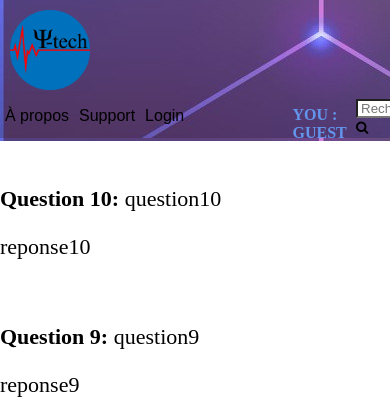
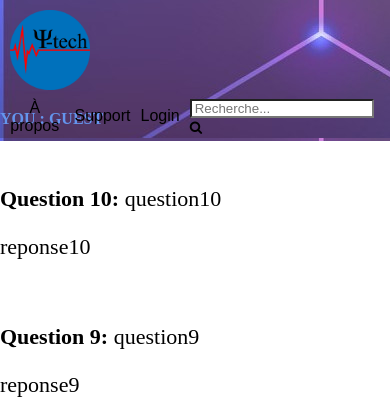
Before and after one commit to KynZix/Projet-APP-, a PHP site: page /FAQ.php in a window 390 px wide; the page is wider, and only the part inside the window is pictured. Shown: the top 420 px of that part. Run offline with PHP 8.4, Linux system fonts and the light colour scheme; data comes from the database, SQL or seed files in the repository.

Commit message:
Add files via upload

```diff
--- a/APP/CSS/header.css
+++ b/APP/CSS/header.css
@@ -13,13 +13,17 @@ header {
   align-items: flex-end;
   position:sticky;
   margin-bottom: 3px;
+}
 
+.preheader
+{
+  display: flex;
+  flex-direction: row;
 }
 
 #logo
 {
-  margin-left: 10px;
-  margin-top: 10px;
+  margin: 10px 10px 0px 10px;
   width: 80px;
 }
 
@@ -27,27 +31,8 @@ header {
 {
   color: cornflowerblue;
   position: absolute;
-    left: 75%;
-    top: 65%;
 }
 
-
-@media screen and (max-width: 1280px) {
-  .menu2{
-    width: 15%;
-  }
-}
-
-@media screen and (max-width: 1024px) {
-  .menu2{
-    width: 13%;
-  }
-}
-@media screen and (max-width: 840px) {
-  .menu2{
-    width: 10%;
-  }
-}
 
 /*
   ========================================
```
